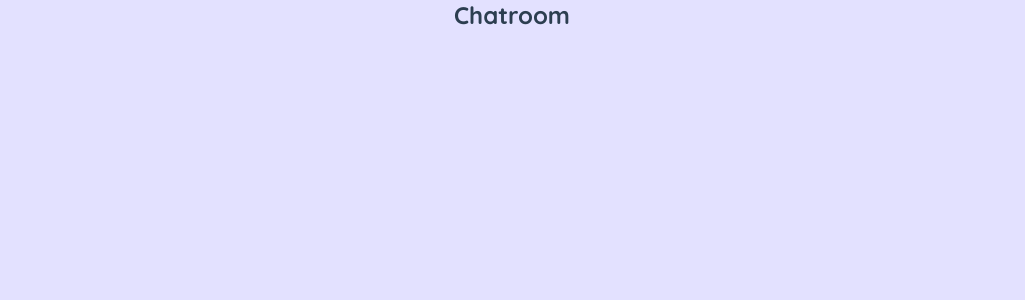
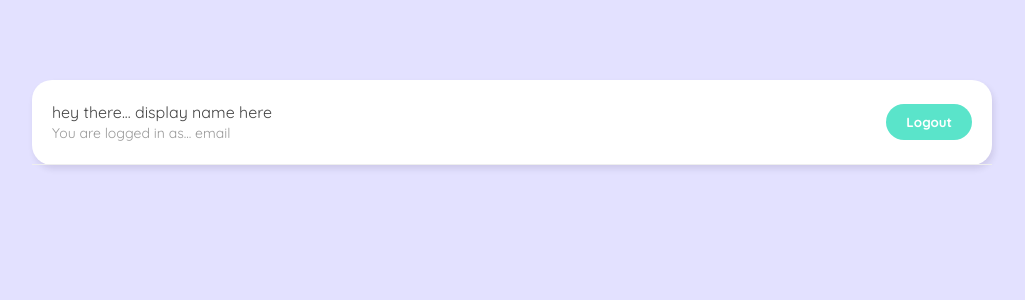
Before and after one commit to VisheshSingh/chatting-ninja, a Vue app: page /chatroom in a window 1280 px wide. Shown: the top 300 px of the page, without its empty margins (128-1153 px from the left). Built offline with nearby package versions, Linux system fonts and the light colour scheme.

Commit message:
Navbar component

```diff
--- a/src/App.vue
+++ b/src/App.vue
@@ -2,9 +2,4 @@
   <router-view />
 </template>
 
-<style>
-#app {
-  text-align: center;
-  color: #2c3e50;
-}
-</style>
+<style></style>
--- /dev/null
+++ b/src/components/Navbar.vue
@@ -0,0 +1,35 @@
+<template>
+  <nav>
+    <div>
+      <p>hey there... display name here</p>
+      <p class="email">You are logged in as... email</p>
+    </div>
+    <button>Logout</button>
+  </nav>
+</template>
+
+<script>
+export default {
+  name: 'Navbar',
+};
+</script>
+
+<style>
+nav {
+  padding: 20px;
+  display: flex;
+  align-items: center;
+  justify-content: space-between;
+  border-bottom: 1px solid #eee;
+}
+
+nav p {
+  margin: 2px auto;
+  color: #444;
+}
+
+nav p.email {
+  color: #999;
+  font-size: 14px;
+}
+</style>
--- a/src/views/Chatroom.vue
+++ b/src/views/Chatroom.vue
@@ -1,10 +1,17 @@
 <template>
-  <h2>Chatroom</h2>
+  <div class="container">
+    <Navbar />
+  </div>
 </template>
 
 <script>
+import Navbar from '../components/Navbar';
+
 export default {
   name: 'Chatroom',
+  components: {
+    Navbar,
+  },
 };
 </script>
 
```
